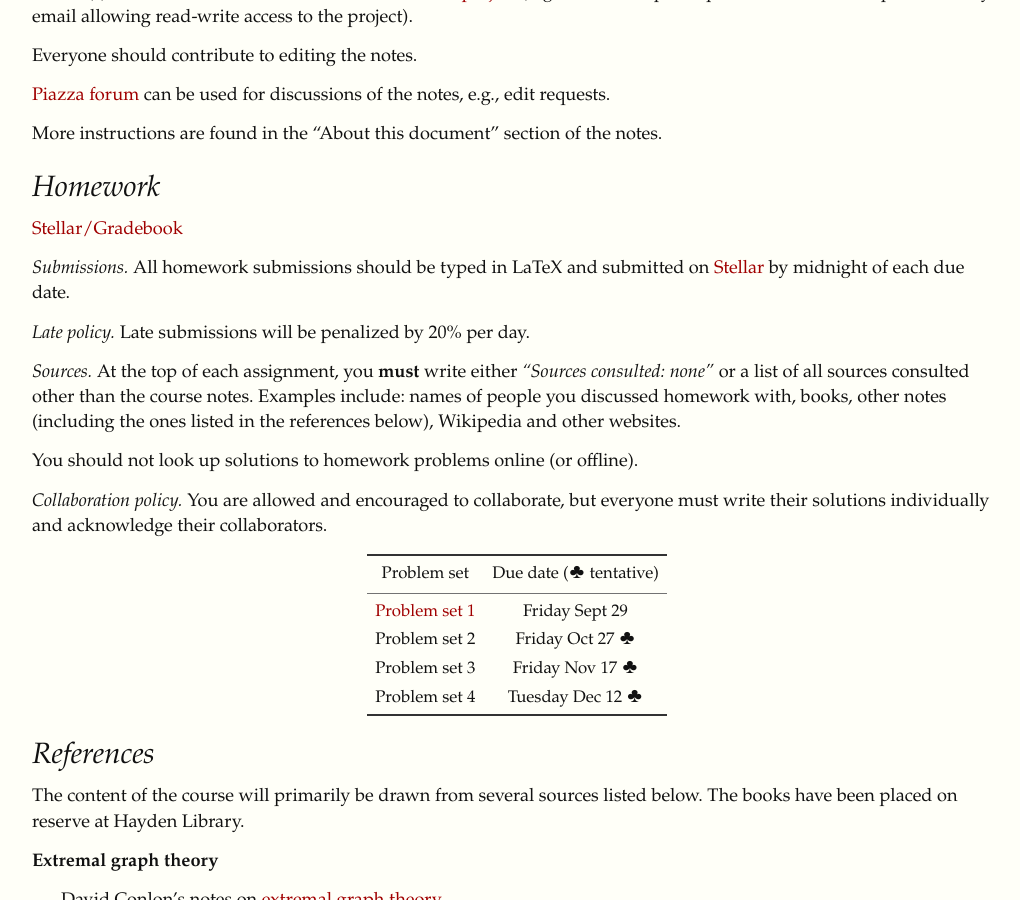
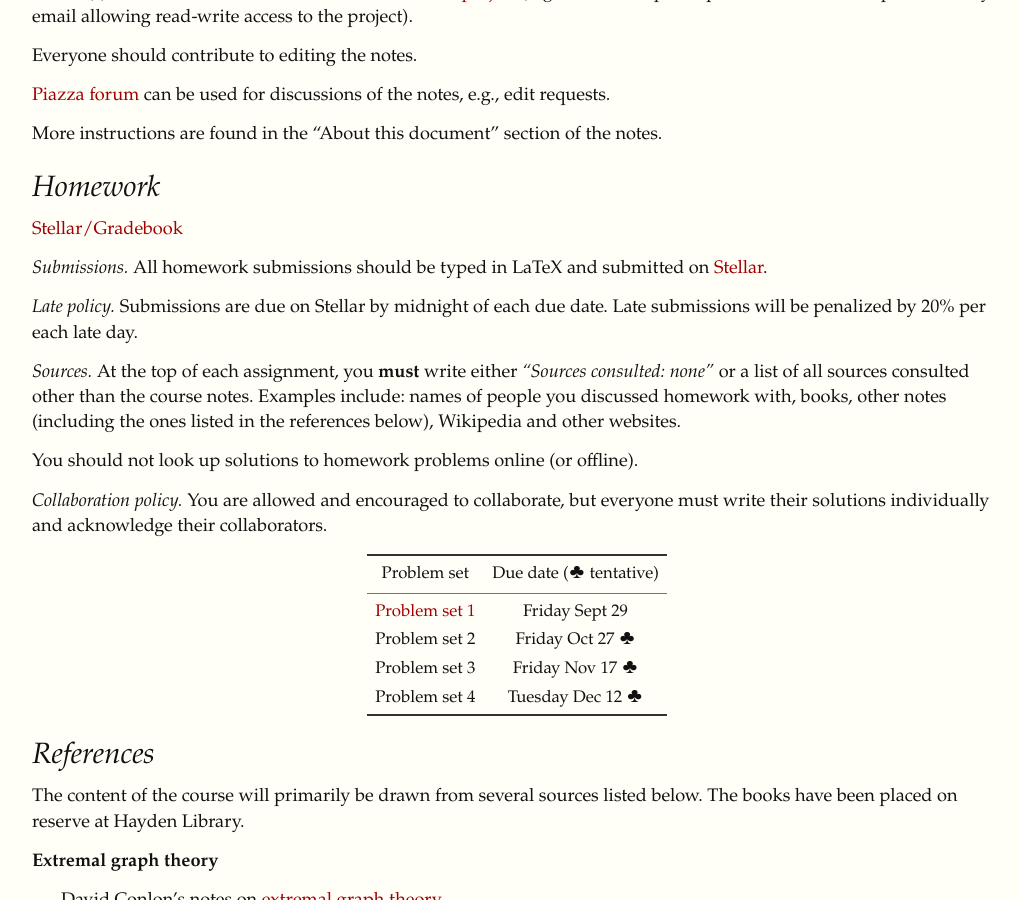
Before and after one commit to yufeizhao/yufeizhao.github.io, a Jekyll site: the page built from gtac/index.md, in a window 1280 px wide and 900 px high, scrolled down 1540 px. Shown: the whole window, without its empty margins (123-1143 px from the left). Built offline with Jekyll 4.4.1, drawn with Linux system fonts in a browser that asks for light colours; nearby versions of some CDN libraries; formulas are drawn with MathJax 3.

Commit message:
late policy

```diff
--- a/gtac/index.md
+++ b/gtac/index.md
@@ -67,9 +67,9 @@ More instructions are found in the "About this document" section of the notes.
 
 [Stellar/Gradebook](http://stellar.mit.edu/S/course/18/fa17/18.S997/)
 
-_Submissions._ All homework submissions should be typed in LaTeX and submitted on [Stellar](http://stellar.mit.edu/S/course/18/fa17/18.S997/) by midnight of each due date.
+_Submissions._ All homework submissions should be typed in LaTeX and submitted on [Stellar](http://stellar.mit.edu/S/course/18/fa17/18.S997/).
 
-_Late policy._ Late submissions will be penalized by 20% per day.
+_Late policy._ Submissions are due on Stellar by midnight of each due date. Late submissions will be penalized by 20% per each late day.
 
 _Sources._ At the top of each assignment, you **must** write either _"Sources consulted: none"_ or a list of all sources consulted other than the course notes. Examples include: names of people you discussed homework with, books, other notes (including the ones listed in the references below), Wikipedia and other websites.
 
```
